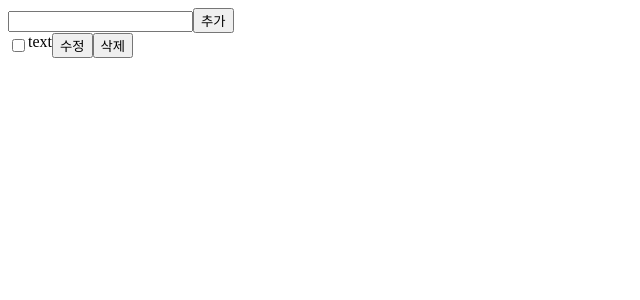
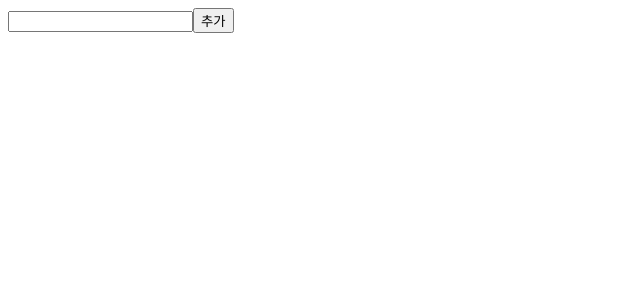
Before and after one commit to chuheeseung/Todo-TS, a React (Create React App) app: page / in a window 1280 px wide. Shown: the top 300 px of the page, without its empty margins (0-640 px from the left). Built offline with nearby package versions, Linux system fonts and the light colour scheme; the HTML template or start-up script is replaced by a standard one.

Commit message:
Feat : 추가한 투두 화면에 보이기 성공

```diff
--- a/src/components/todoItem/TodoItem.tsx
+++ b/src/components/todoItem/TodoItem.tsx
@@ -1,10 +1,16 @@
 import React from 'react';
+import { TodoInterface } from '../todoList/TodoList';
 
-function TodoItem() {
+type TodoProps = {
+	todo: TodoInterface;
+};
+
+function TodoItem({ todo }: TodoProps): React.ReactElement {
+	const { text, completed } = todo;
 	return (
 		<div style={{ display: 'flex' }}>
-			<input type="checkbox" name="" id="" />
-			<div>text</div>
+			<input type="checkbox" name="" checked={completed} />
+			<div>{text}</div>
 			<button>수정</button>
 			<button>삭제</button>
 		</div>
--- a/src/components/todoList/TodoList.tsx
+++ b/src/components/todoList/TodoList.tsx
@@ -20,7 +20,9 @@ function TodoList() {
 		<div>
 			<AddTodo onAdd={handleAdd} />
 			<div>
-				<TodoItem />
+				{todos.map((item) => (
+					<TodoItem key={item.id} todo={item} />
+				))}
 			</div>
 		</div>
 	);
```
